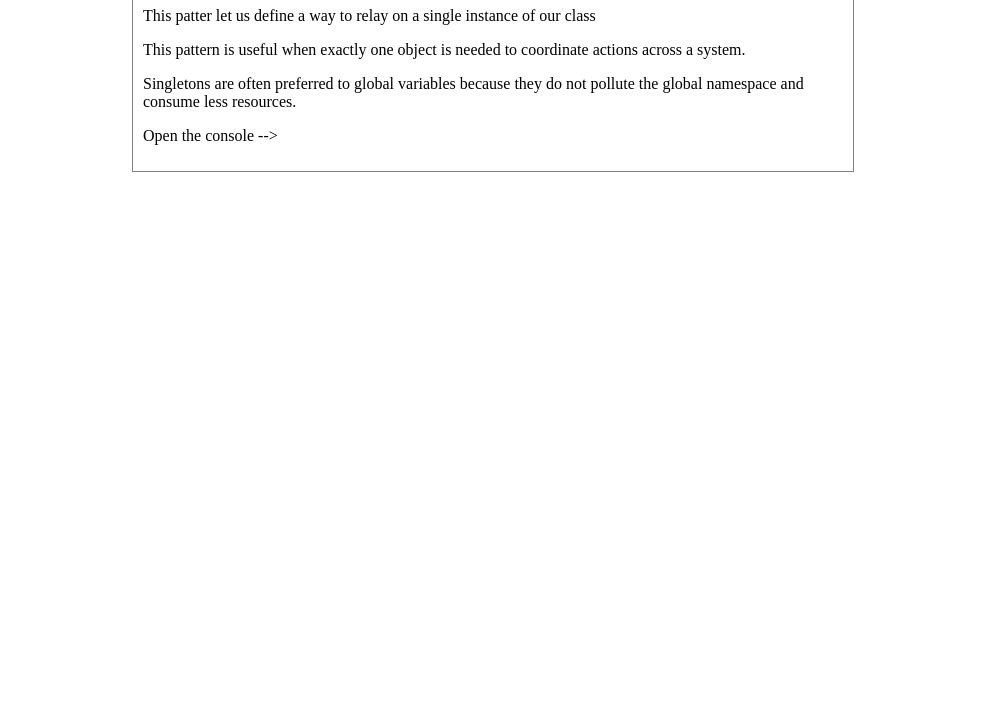
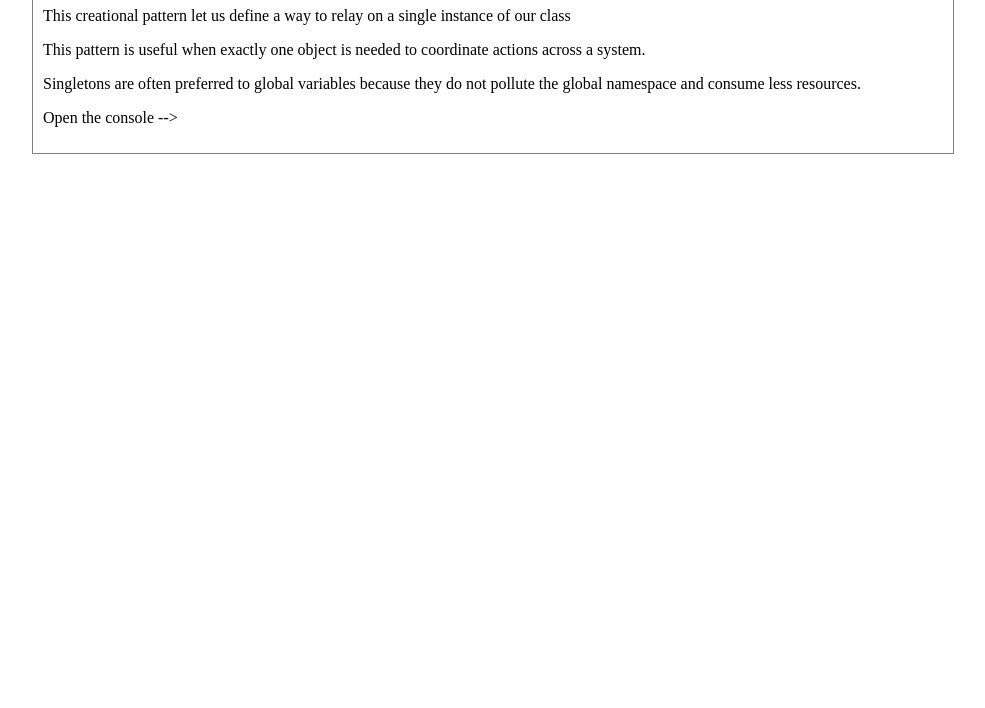
Before and after one commit to Abaranasia/frontend-patters, a plain HTML site: page singleton/singleton.html in a window 1280 px wide. Shown: the part 92-800 px from the top of the page, without its empty margins (147-1132 px from the left). Drawn offline with Linux system fonts and the light colour scheme.

Commit message:
Update html files for some extra styling

```diff
--- a/singleton/singleton.html
+++ b/singleton/singleton.html
@@ -7,7 +7,7 @@
   <title>Singleton Pattern</title>
   <style>
     .intro {
-      width: 700px;
+      width: 900px;
       margin: 0px auto;
       border: 1px solid gray;
       padding: 10px;
@@ -17,7 +17,7 @@
 <body>
   <div class="intro">
     <h1>Singleton Pattern</h1>
-    <p>This patter let us define a way to relay on a single instance of our class</p>
+    <p>This creational pattern let us define a way to relay on a single instance of our class</p>
     <p>This pattern is useful when exactly one object is needed to coordinate actions across a system.</p>
     <p>Singletons are often preferred to global variables because they do not pollute the global namespace and consume less resources.</p>
     <p>Open the console --></p>
```
Also changed, not shown: observer/observer.html (+3 -0 lines), strategy/strategy.html (+1 -1 lines).
